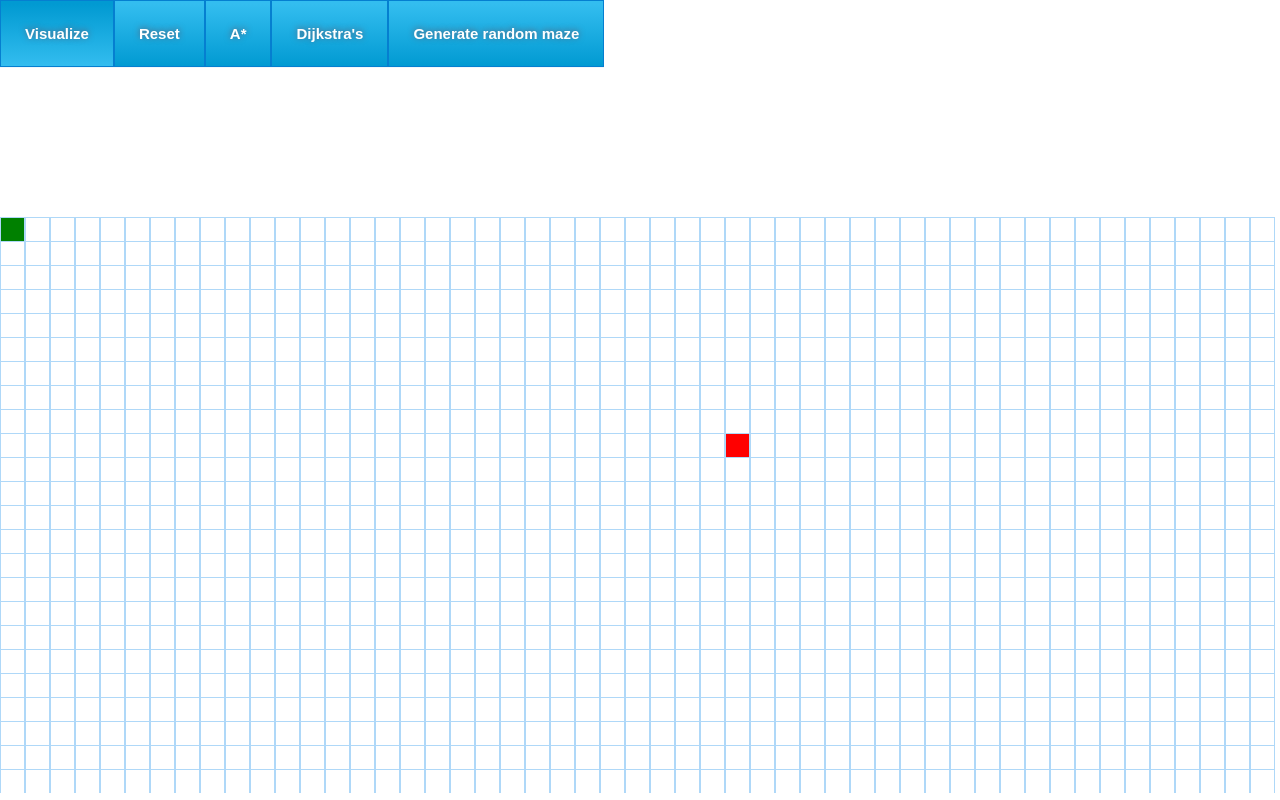
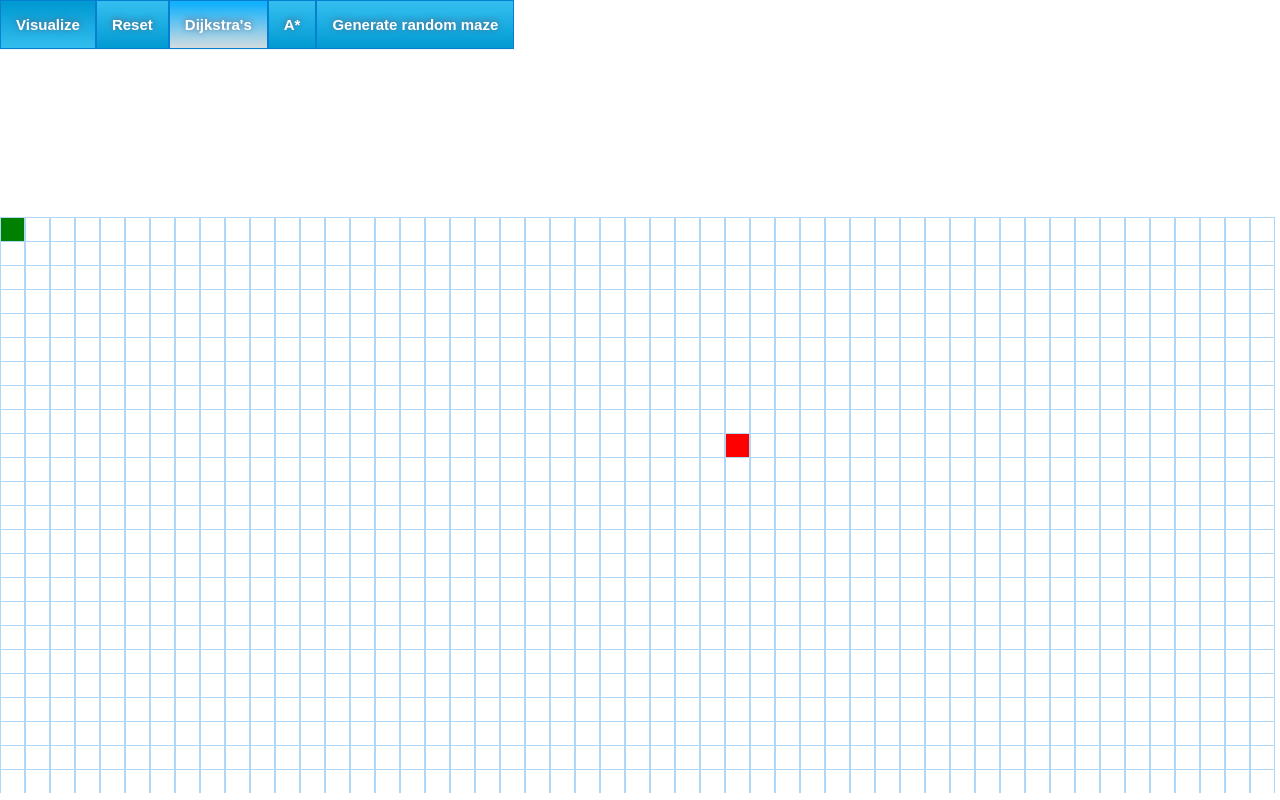
Before and after one commit to Mathipe98/Pathfinding_visualizer, a React (Create React App) app: page / in a window 1280 px wide. Built offline with nearby package versions, Linux system fonts and the light colour scheme.

Commit message:
CSS updates and slight tweaks

```diff
--- a/src/components/Node/Node.css
+++ b/src/components/Node/Node.css
@@ -1,46 +1,9 @@
-/* 15.6" laptop with resolution 1920x1080 will have
-width = 1280px and height = 578.
-These are the lowest max-width/max-height values that
-adjust for this. I have no idea why height has to be 578,
-and why the browser renders in 1280x578 instead of 1920x1080
-makes absolutely no sense. But oh well.
-I set the height to be 590px just for good measure, although
-the lowest value that will work is 578px.
- */
-@media (max-width: 1280px) and (max-height: 590px) {
 .node {
   width: 23px;
   height: 23px;
   border: 1px solid rgb(175, 216, 248);
   display: inline-block;
   margin: 0;
-  }
-}
-
-/*
-  For some extremely stupid reason, with a 27" monitor with 1920x1080
-  resolution, the body has a max-height of 937 pixels. So this is for
-  rendering on a 27" 1920x1080 monitor.
-  Set the value to 940 just so it looks prettier.
-*/
-@media (max-width: 1920px) and (max-height: 940px) {
-  .node {
-    width: 23px;
-    height: 23px;
-    border: 1px solid rgb(175, 216, 248);
-    display: inline-block;
-    margin: 0;
-  }
-}
-
-@media (max-width: 2048px) and (max-height: 1100px) {
-  .node {
-    width: 23px;
-    height: 23px;
-    border: 1px solid rgb(175, 216, 248);
-    display: inline-block;
-    margin: 0;
-  }
 }
 
 .node-finish {
@@ -49,6 +12,11 @@ the lowest value that will work is 578px.
 
 .node-start {
   background-color: green;
+  cursor: grab;
+}
+
+.node-start:active {
+  cursor: grabbing;
 }
 
 .node-visited {
--- a/src/components/PathfindingVisualizer.css
+++ b/src/components/PathfindingVisualizer.css
@@ -6,7 +6,8 @@
   margin: 0;
 }
 
-.menuButton {
+.menuButton,
+.algoButton {
   box-shadow: 0px 1px 0px 0px #f0f7fa;
   background: linear-gradient(to bottom, #33bdef 5%, #019ad2 100%);
   background-color: #33bdef;
@@ -18,14 +19,21 @@
   font-family: Arial;
   font-size: 15px;
   font-weight: bold;
-  padding: 24px 24px;
+  padding: 15px 15px;
   text-decoration: none;
   text-shadow: 0px -1px 6px #5b6178;
   outline: none;
 }
+
 .menuButton:hover {
   background: linear-gradient(to bottom, #019ad2 5%, #33bdef 100%);
   background-color: #019ad2;
+}
+
+.algoButton:hover,
+.active {
+  background: linear-gradient(to bottom, #11b1fc 5%, #d3dcdf 100%);
+  background-color: #3a87a3;
 }
 
 /*
@@ -63,7 +71,7 @@
 
 /*
   In case I need it for later:
-    1920x1080 15.6" Laptop: max-width = 1280px
-    1920x1080 27" monitor: max-width = 1920px
-    2560x1440 27" monitor: max-width = 2048px
+    1920x1080 15.6" Laptop: max-width = 1280px, max-height: 578px
+    1920x1080 27" monitor: max-width = 1920px, max-height: 940px
+    2560x1440 27" monitor: max-width = 2048px, max-height: 1100px
 */
--- a/src/components/PathfindingVisualizer.js
+++ b/src/components/PathfindingVisualizer.js
@@ -2,6 +2,7 @@ import React, {Component} from "react";
 import Node from "./Node/Node";
 import "./PathfindingVisualizer.css";
 import { visualizeAlgorithm } from "../algorithms/visualizingFunctions";
+import { act } from "react-dom/test-utils";
 
 const rowsAndCols = calculateRowsAndCols();
 //console.log(`Body width: ${body.offsetWidth}. Body height: ${body.offsetHeight}`);
@@ -42,8 +43,6 @@ export default class PathfindingVisualizer extends Component {
         console.log(this.state.canChangeGrid);
         if (!this.state.canChangeGrid) return;
         const {grid, currentAlgorithm} = this.state;
-        console.log("Hello did we get here wtf");
-        debugger;
         // Outsourced visualizing to clean up this file
         const timerLists = visualizeAlgorithm(grid, currentAlgorithm, START_ROW, START_COL, FINISH_ROW, FINISH_COL);
         this.lockInterfaceInAnimation(timerLists[0], timerLists[1]); //visitedNodesInOrder, shortestPath
@@ -93,8 +92,13 @@ export default class PathfindingVisualizer extends Component {
 
     // Set state-variable to know which algorithm to visualize
     setAlgorithmOnClick(algorithm) {
+        console.log(`Animation active: ${this.state.animationIsActive}. Can change grid: ${this.state.canChangeGrid}`);
         if (this.state.animationIsActive || !this.state.canChangeGrid) return;
-        this.setState({currentAlgorithm: algorithm});
+        else {
+            console.log("Why the hell are we getting here?");
+            highlightButtons(algorithm);
+            this.setState({currentAlgorithm: algorithm});
+        }
     }
 
     lockInterfaceInAnimation(visitedNodesInOrder, shortestPath) {
@@ -145,11 +149,11 @@ export default class PathfindingVisualizer extends Component {
                     <button className="menuButton" onClick={() => this.reset()}>
                         Reset
                     </button>
-                    <button className="menuButton" onClick={() => this.setAlgorithmOnClick("Astar")} >
+                    <button className="algoButton active" id="Dijkstra" onClick={() => this.setAlgorithmOnClick("Dijkstra")}>
+                        Dijkstra's
+                    </button>
+                    <button className="algoButton" id="Astar" onClick={() => this.setAlgorithmOnClick("Astar")} >
                         A*
-                    </button>
-                    <button className="menuButton" onClick={() => this.setAlgorithmOnClick("Dijkstra")}>
-                        Dijkstra's
                     </button>
                     <button className="menuButton" onClick={() => this.generateRandomMaze(grid)}>
                         Generate random maze
@@ -260,3 +264,22 @@ function calculateRowsAndCols() {
         return [Math.floor((screenHeight - 241) / 24), Math.floor(screenWidth / 24)];
     }
 }
+
+// Directly access the DOM-elements with id/className instead of adding
+// eventListener-functions because those functions cannot take into account
+// that the animation is ongoing or that the grid hasn't reset
+function highlightButtons(id) {
+    const activeButton = document.getElementsByClassName("active")[0];
+    activeButton.className = activeButton.className.replace(" active", "");
+    document.getElementById(id).className += " active";
+}
+
+/*
+for (var i = 0; i < btns.length; i++) {
+        btns[i].addEventListener("click", function() {
+            var current = document.getElementsByClassName("active");
+            current[0].className = current[0].className.replace(" active", "");
+            this.className += " active";
+        });
+    }
+*/
```
Also changed, not shown: src/ToDoList.txt. Lines whose indentation alone changed are shown as unchanged.
